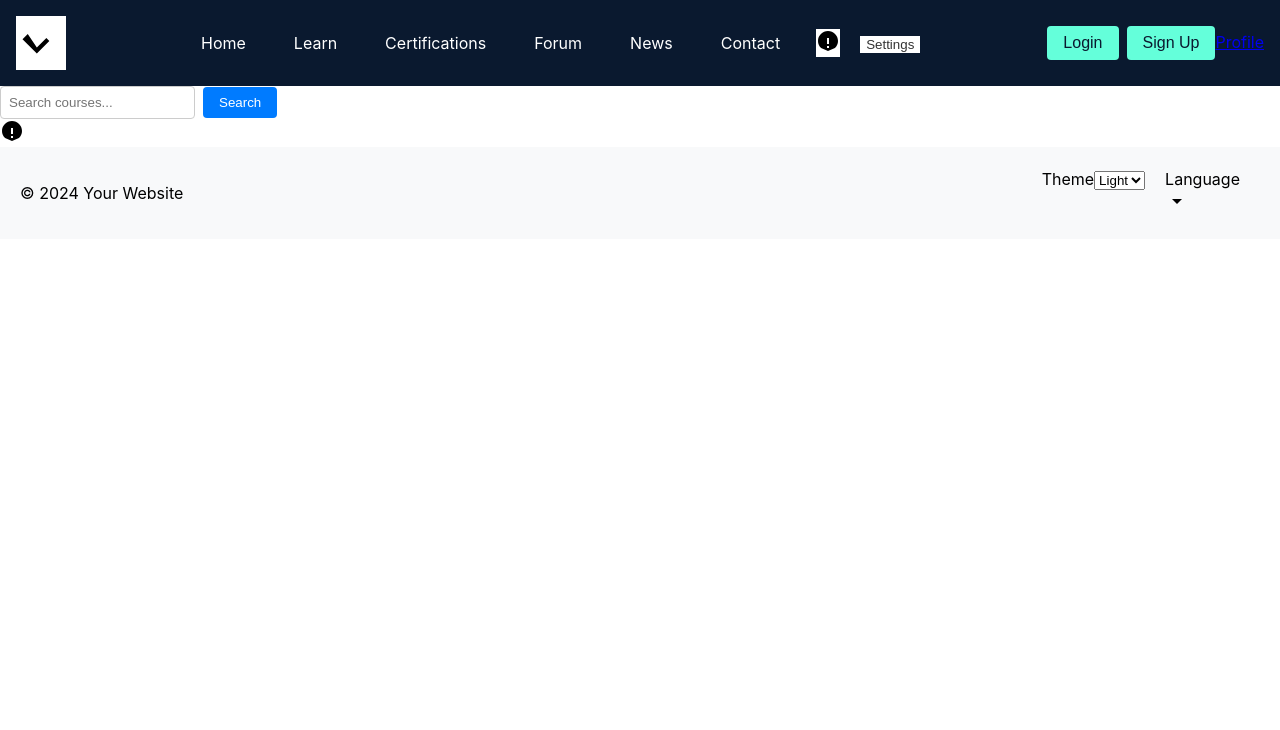
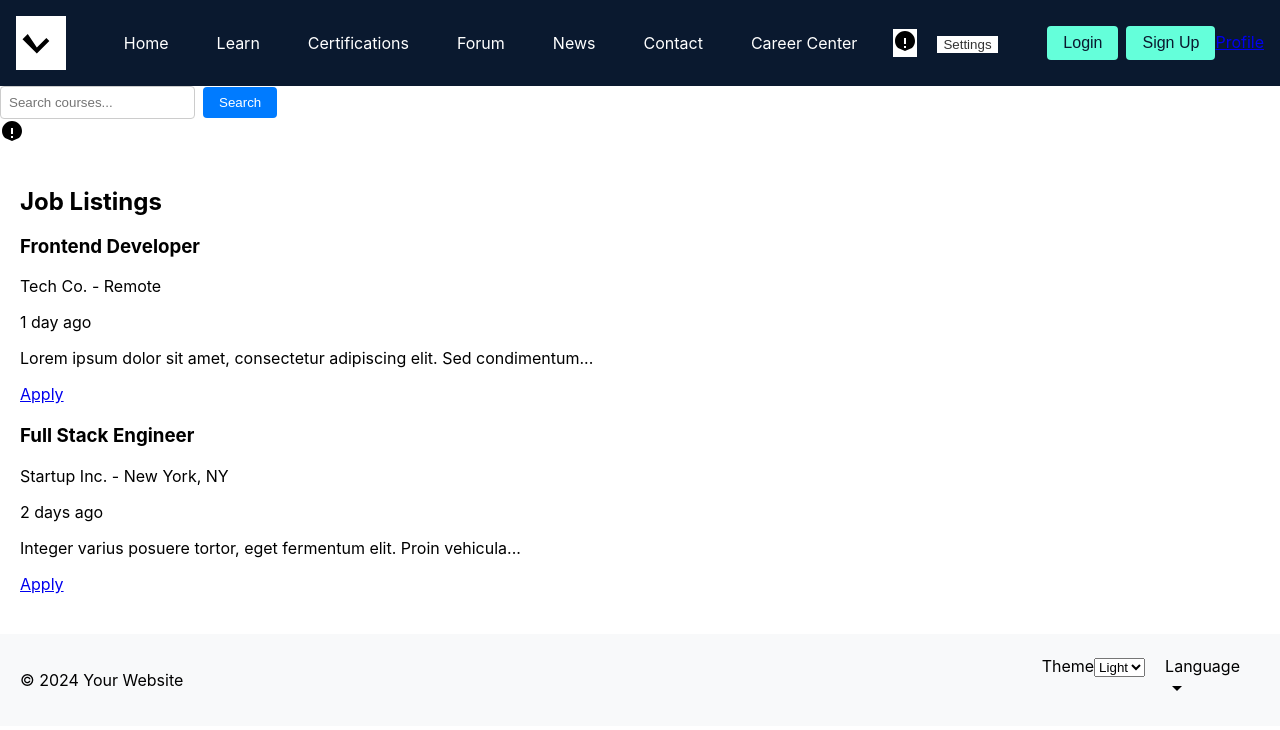
Before and after one commit to mohamedmehdigara/react-freecodecamp-clone, a React (Create React App) app: page /CareerCenter in a window 1280 px wide. Shown: the top 730 px of the page. Built offline with nearby package versions, Linux system fonts and the light colour scheme.

Commit message:
added files

```diff
--- a/src/App.js
+++ b/src/App.js
@@ -16,6 +16,7 @@ import ProgressTracker from './components/ProgressTracker';
 import CourseContentPage from './components/CourseContentPage';
 import CourseNavigation from './components/CourseNavigation';
 import DiscussionForum from "./components/DiscussionForum";
+import CareerCenter from './components/CareerCenter';
 
 import "./App.css";
 
@@ -67,6 +68,8 @@ const App = () => {
           <Route path="/progress-tracker" element={<ProgressTracker />} />
           <Route path="/course-content/:id" element={<CourseContentPage />} /> {/* Route for CourseContentPage */}
           <Route path="/Forum" element={<DiscussionForum/>} />
+          <Route path="/CareerCenter" element ={<CareerCenter />} />
+
 
         </Routes>
 
--- /dev/null
+++ b/src/components/CareerCenter.js
@@ -0,0 +1,59 @@
+import React from 'react';
+import styled from 'styled-components';
+
+// Define styled components for the CareerCenterComponent
+const CareerCenterContainer = styled.div`
+  padding: 20px;
+`;
+
+const SectionTitle = styled.h2`
+  font-size: 24px;
+  margin-bottom: 10px;
+`;
+
+const JobListing = styled.div`
+  margin-bottom: 20px;
+`;
+
+const CareerCenter = () => {
+  // Sample job listings data
+  const jobListings = [
+    {
+      id: 1,
+      title: "Frontend Developer",
+      company: "Tech Co.",
+      location: "Remote",
+      postedDate: "1 day ago",
+      description: "Lorem ipsum dolor sit amet, consectetur adipiscing elit. Sed condimentum...",
+      applyLink: "#",
+    },
+    {
+      id: 2,
+      title: "Full Stack Engineer",
+      company: "Startup Inc.",
+      location: "New York, NY",
+      postedDate: "2 days ago",
+      description: "Integer varius posuere tortor, eget fermentum elit. Proin vehicula...",
+      applyLink: "#",
+    },
+    // Add more job listings as needed
+  ];
+
+  return (
+    <CareerCenterContainer>
+      <SectionTitle>Job Listings</SectionTitle>
+      {jobListings.map((job) => (
+        <JobListing key={job.id}>
+          <h3>{job.title}</h3>
+          <p>{job.company} - {job.location}</p>
+          <p>{job.postedDate}</p>
+          <p>{job.description}</p>
+          <a href={job.applyLink} target="_blank" rel="noopener noreferrer">Apply</a>
+        </JobListing>
+      ))}
+      {/* Add resume tips, interview preparation materials, and networking resources */}
+    </CareerCenterContainer>
+  );
+};
+
+export default CareerCenter;
--- a/src/components/Header.js
+++ b/src/components/Header.js
@@ -101,6 +101,8 @@ const Header = ({ onThemeChange, onLanguageChange }) => {
           <HeaderMenuItem><a href="/forum">Forum</a></HeaderMenuItem>
           <HeaderMenuItem><a href="/news">News</a></HeaderMenuItem>
           <HeaderMenuItem><a href="/contact">Contact</a></HeaderMenuItem>
+          <HeaderMenuItem><a href="/CareerCenter">Career Center</a></HeaderMenuItem>
+
           {/* Add more menu items as needed */}
         </HeaderMenu>
         <HeaderNotifications className="header-notifications">
```
